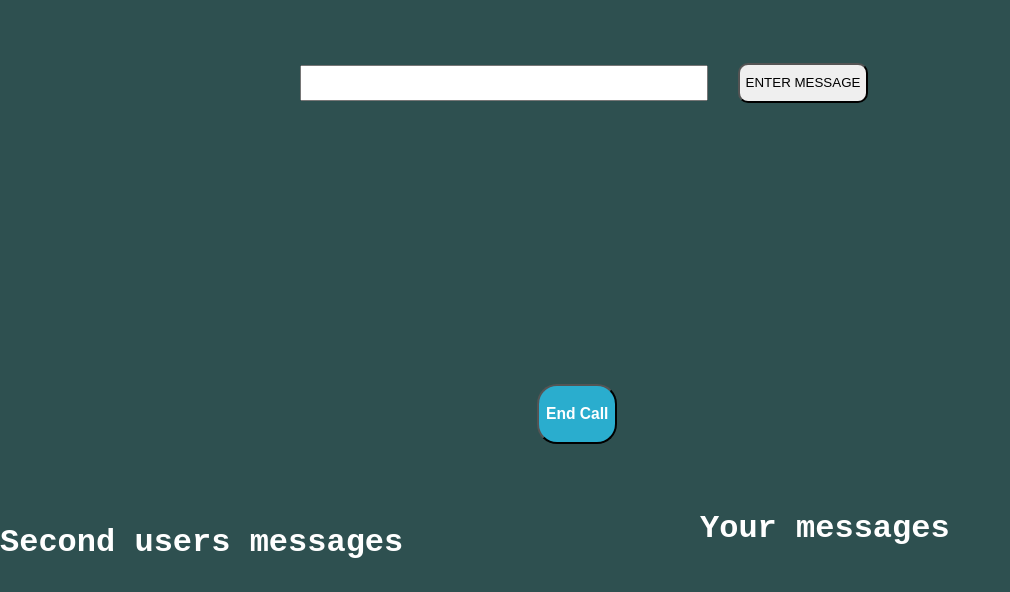
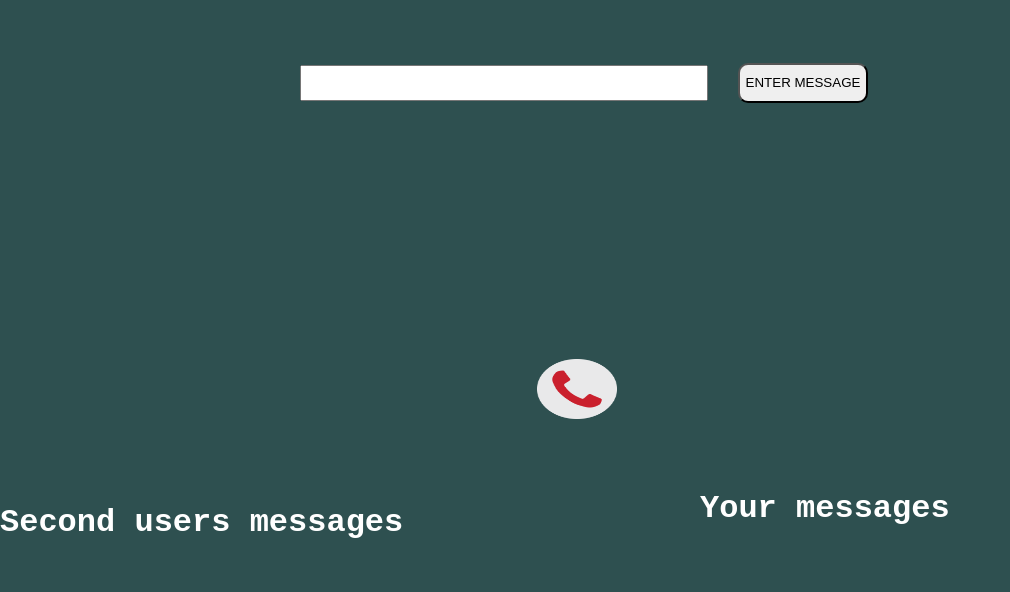
Before and after one commit to shubham123456789012/MediaVid, a website: page public/index.html in a window 1280 px wide. Both pictures are taken after typing "Sample" into the empty fields and a click on the button "Go". Shown: the part 188-780 px from the top of the page, without its empty margins (0-1010 px from the left). Drawn offline with nearby package versions, Linux system fonts and the light colour scheme; no server answers.

Commit message:
deploy to heroku

```diff
--- a/public/index.html
+++ b/public/index.html
@@ -34,8 +34,7 @@
 
         </video></span>
       <span><video  autoplay id="remoteVideo" ></video></span>
-      <button id="cutcall" onClick="window.location.reload();"> <h3 style="color: white;">End Call</h3> </button>
-
+      <img  id="cutcall"  onClick="window.location.reload();" src="./img/cut.png" alt=""></button>
 
       <h1 id="your">Your messages</h1>
       <h1 id="second" style="color: white; width: 40%;">Second users messages</h1>
--- a/public/style/style.css
+++ b/public/style/style.css
@@ -63,8 +63,7 @@ body{
     width: 80px;
     position: relative;
     right: 600px;
-    border-radius: 20px;
-    background-color: rgb(42, 173, 206);
+
 }
 #mute{
     height: 60px;
```
